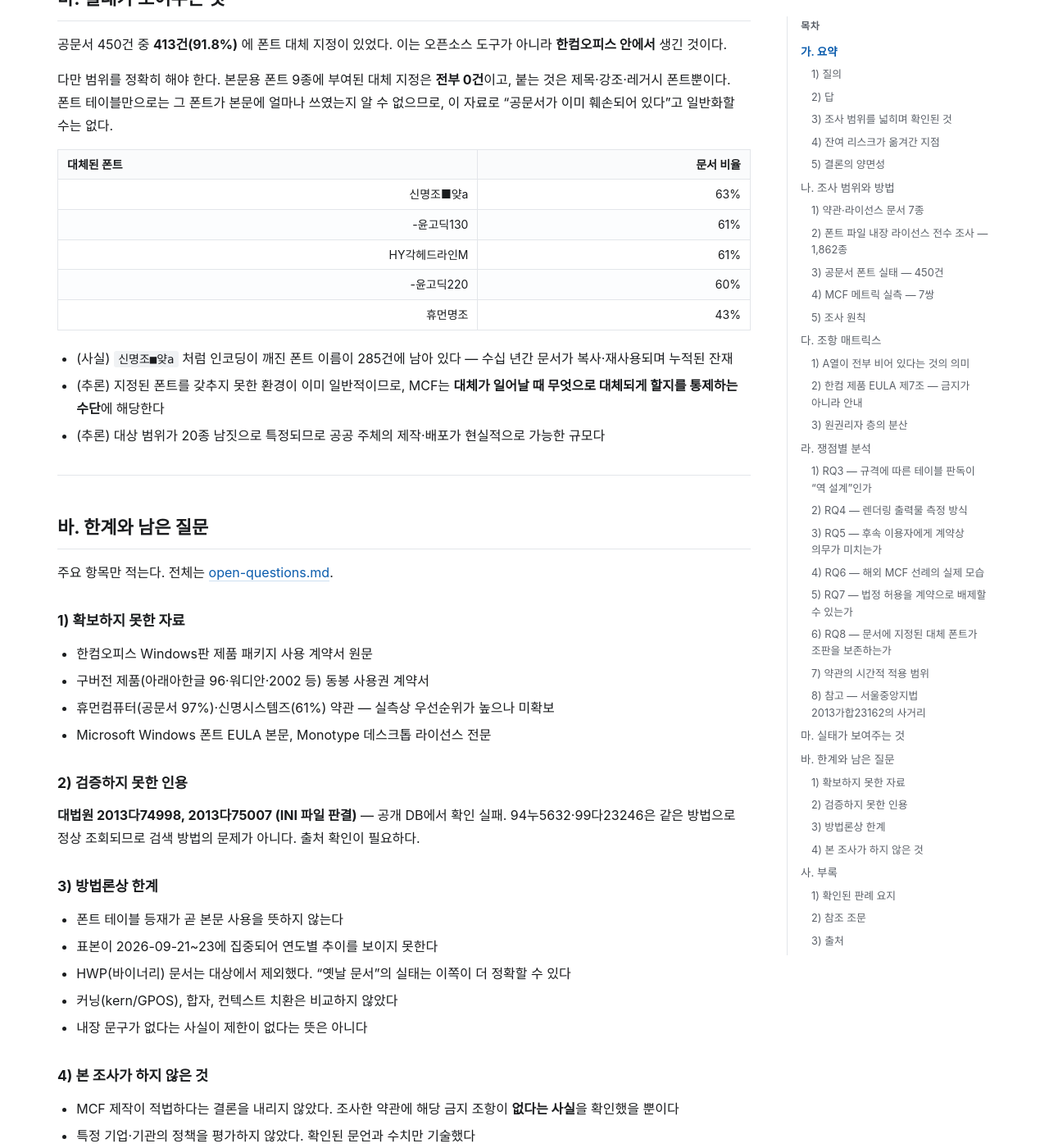
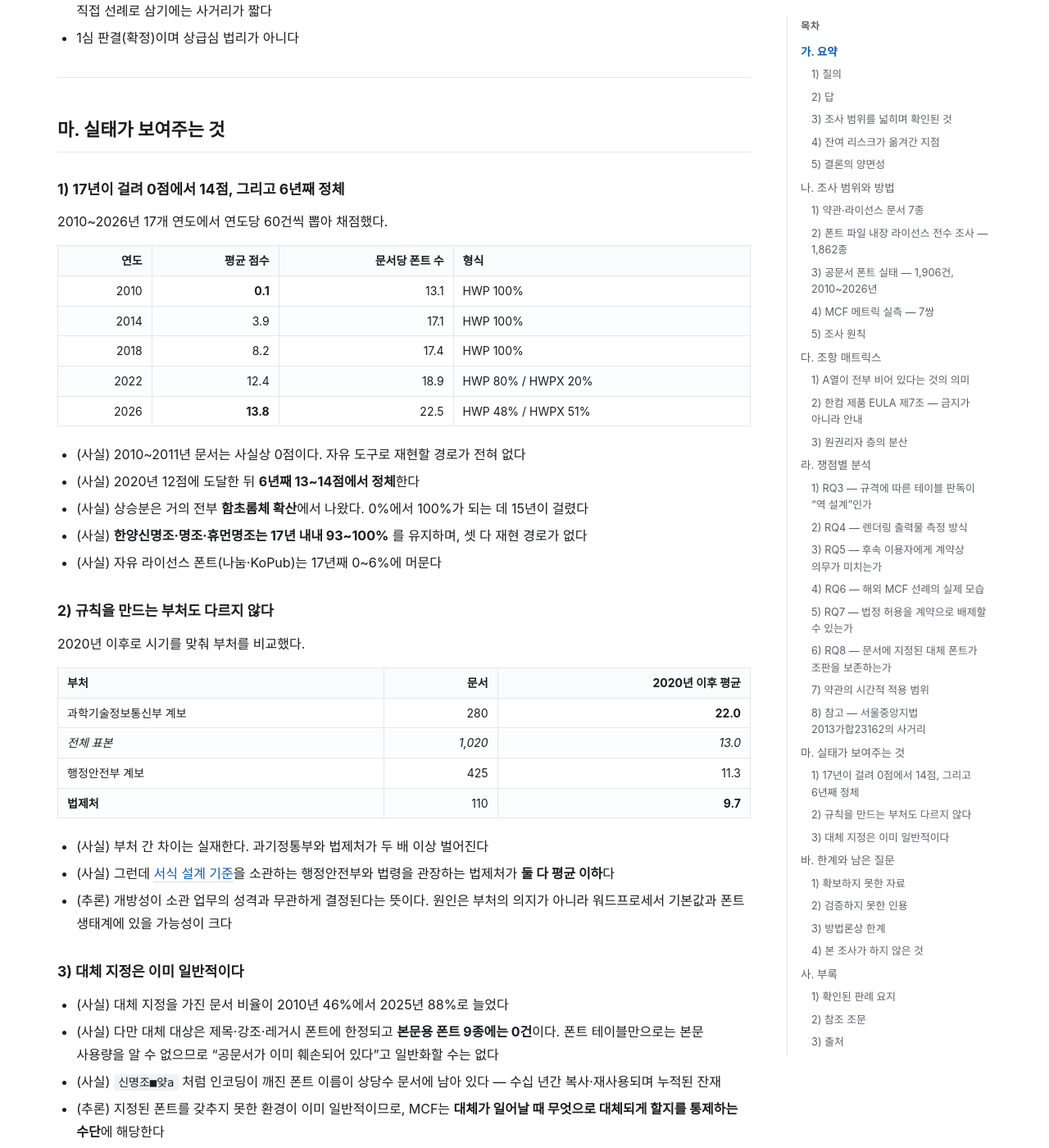
Before and after one commit to msjang/krigf26-font-eula-survey, a Jekyll site: the page built from report.md, in a window 1280 px wide and 1400 px high, scrolled down 8578 px. Shown: the whole window at 82% size. Built offline with Jekyll 4.4.1, drawn with Linux system fonts in a browser that asks for light colours; our own code applies the rules of GitHub Pages for plain Markdown files; some of the changed text lies outside the part shown.

Commit message:
correct(report): 공문서 표본 서술이 450건·HWPX 전용으로 남아 있던 것 정정
표본을 1,906건·2010~2026년·HWP 바이너리 포함으로 넓힌 뒤 findings 문서만
갱신하고 report 는 훑지 않아, 낡은 수치와 한계 서술이 남아 있었다.

- 조사 범위: '공문서 450건' -> '1,906건 (2010~2026년)'. HWP 5.0 판독을
  포함한다는 사실과 표본 구성(연도 층화 1,020 + 부처 집중 835 + 장르 51)을 적었다
- '마. 실태가 보여주는 것' 을 세 절로 다시 썼다
  1) 17년 추세 — 2010년 0.1점 -> 2026년 13.8점, 6년째 정체
  2) 부처 비교 — 규칙을 만드는 행안부·법제처가 둘 다 평균 이하
  3) 대체 지정 — 2010년 46% -> 2025년 88%
- 한계에서 'HWP(바이너리) 문서는 대상에서 제외했다' 를 철회했다.
  실제로는 2021년까지 표본이 전부 HWP 바이너리다
- '표본이 2026-09-21~23 에 집중' 도 철회하고 층화 표본의 실제 한계로 바꿨다

Co-Authored-By: Claude <noreply@anthropic.com>

```diff
--- a/report.md
+++ b/report.md
@@ -33,7 +33,7 @@
 |---|---|---|
 | 1 | 약관 7종 문언 | 메트릭 금지 0, 역설계 금지 1 |
 | 2 | 폰트 파일 1,862종 내장 라이선스 | 메트릭 금지 0, 역설계 금지 0 |
-| 3 | 공문서 450건 폰트 실태 | 413건(91.8%)에 대체 지정 존재 — 제목·장식 폰트에 한정, 본문 폰트는 0건 |
+| 3 | 공문서 1,906건 폰트 실태 (2010~2026년) | 개방성 2010년 0.1점 → 2026년 13.8점, 6년째 정체 |
 | 4 | MCF 선례 7쌍 메트릭 실측 | 윤곽선 일치 0, 문단 폭 차이 0.0 (6쌍) |
 | 5 | 한컴 고유 포맷(HFT) 387종 | 전부 1993~1999년 빌드, 74%가 한컴 자신의 저작물 |
 | 6 | 공문서 서식 글꼴 지정 법령 | 시행규칙 별표 4·5가 양식명을 정할 뿐 구현체를 정하지 않음 |
@@ -74,12 +74,17 @@
 - 별도로 오픈소스·MCF 폰트 27종
 - → [findings-licenses.md](findings-licenses.md)
 
-### 3) 공문서 폰트 실태 — 450건
+### 3) 공문서 폰트 실태 — 1,906건, 2010~2026년
 
-- 정책브리핑(korea.kr) 보도자료 첨부 HWPX
-- 방법: `Contents/header.xml` 의 `hh:fontfaces` 및 `hh:substFont` 판독
-- robots.txt 확인 후 수집. 정보공개포털·NTIS는 `Disallow: /` 이므로 제외
-- → [findings-gov-docs.md](findings-gov-docs.md)
+- 정책브리핑(korea.kr) 보도자료·보도참고자료·브리핑 속기자료 첨부
+- 표본: 연도 층화 1,020건(17개 연도 × 60건) + 부처 집중 835건 + 장르 51건. 63개 부처
+- 형식: **HWPX와 HWP 5.0 바이너리 모두 판독**. 2021년까지 공문서는 전부 HWP다
+  - HWPX는 `Contents/header.xml` 의 `hh:fontfaces` 및 `hh:substFont`
+  - HWP 5.0은 CFB 컨테이너 `DocInfo` 스트림의 `HWPTAG_FACE_NAME`(태그 19)
+- robots.txt 확인 후 수집. 정보공개포털·NTIS·정부24는 `Disallow: /` 이므로 제외.
+  PRISM은 robots는 허용하나 서버가 자동 접근을 거부해 중단
+- 별도로 국가연구개발혁신법 시행규칙 별지서식 7종을 같은 기준으로 채점
+- → [findings-trend.md](findings-trend.md) · [findings-gov-docs.md](findings-gov-docs.md)
 
 ### 4) MCF 메트릭 실측 — 7쌍
 
@@ -278,21 +283,46 @@ HWP/HWPX는 폰트마다 대체 폰트를 문서 안에 지정할 수 있다.
 
 ## 마. 실태가 보여주는 것
 
-공문서 450건 중 **413건(91.8%)** 에 폰트 대체 지정이 있었다. 이는 오픈소스 도구가 아니라 **한컴오피스 안에서** 생긴 것이다.
+### 1) 17년이 걸려 0점에서 14점, 그리고 6년째 정체
 
-다만 범위를 정확히 해야 한다. 본문용 폰트 9종에 부여된 대체 지정은 **전부 0건**이고, 붙는 것은 제목·강조·레거시 폰트뿐이다. 폰트 테이블만으로는 그 폰트가 본문에 얼마나 쓰였는지 알 수 없으므로, 이 자료로 "공문서가 이미 훼손되어 있다"고 일반화할 수는 없다.
+2010~2026년 17개 연도에서 연도당 60건씩 뽑아 채점했다.
 
-| 대체된 폰트 | 문서 비율 |
-|---|---:|
-| 신명조■얒a | 63% |
-| -윤고딕130 | 61% |
-| HY각헤드라인M | 61% |
-| -윤고딕220 | 60% |
-| 휴먼명조 | 43% |
+| 연도 | 평균 점수 | 문서당 폰트 수 | 형식 |
+|---:|---:|---:|---|
+| 2010 | **0.1** | 13.1 | HWP 100% |
+| 2014 | 3.9 | 17.1 | HWP 100% |
+| 2018 | 8.2 | 17.4 | HWP 100% |
+| 2022 | 12.4 | 18.9 | HWP 80% / HWPX 20% |
+| 2026 | **13.8** | 22.5 | HWP 48% / HWPX 51% |
 
-- (사실) `신명조■얒a` 처럼 인코딩이 깨진 폰트 이름이 285건에 남아 있다 — 수십 년간 문서가 복사·재사용되며 누적된 잔재
+- (사실) 2010~2011년 문서는 사실상 0점이다. 자유 도구로 재현할 경로가 전혀 없다
+- (사실) 2020년 12점에 도달한 뒤 **6년째 13~14점에서 정체**한다
+- (사실) 상승분은 거의 전부 **함초롬체 확산**에서 나왔다. 0%에서 100%가 되는 데 15년이 걸렸다
+- (사실) **한양신명조·명조·휴먼명조는 17년 내내 93~100%** 를 유지하며, 셋 다 재현 경로가 없다
+- (사실) 자유 라이선스 폰트(나눔·KoPub)는 17년째 0~6%에 머문다
+
+### 2) 규칙을 만드는 부처도 다르지 않다
+
+2020년 이후로 시기를 맞춰 부처를 비교했다.
+
+| 부처 | 문서 | 2020년 이후 평균 |
+|---|---:|---:|
+| 과학기술정보통신부 계보 | 280 | **22.0** |
+| *전체 표본* | *1,020* | *13.0* |
+| 행정안전부 계보 | 425 | 11.3 |
+| **법제처** | 110 | **9.7** |
+
+- (사실) 부처 간 차이는 실재한다. 과기정통부와 법제처가 두 배 이상 벌어진다
+- (사실) 그런데 [서식 설계 기준](findings-regulation.md)을 소관하는 행정안전부와 법령을 관장하는 법제처가 **둘 다 평균 이하**다
+- (추론) 개방성이 소관 업무의 성격과 무관하게 결정된다는 뜻이다. 원인은 부처의 의지가 아니라 워드프로세서 기본값과 폰트 생태계에 있을 가능성이 크다
+
+### 3) 대체 지정은 이미 일반적이다
+
+- (사실) 대체 지정을 가진 문서 비율이 2010년 46%에서 2025년 88%로 늘었다
+- (사실) 다만 대체 대상은 제목·강조·레거시 폰트에 한정되고 **본문용 폰트 9종에는 0건**이다. 폰트 테이블만으로는 본문 사용량을 알 수 없으므로 "공문서가 이미 훼손되어 있다"고 일반화할 수는 없다
+- (사실) `신명조■얒a` 처럼 인코딩이 깨진 폰트 이름이 상당수 문서에 남아 있다 — 수십 년간 복사·재사용되며 누적된 잔재
 - (추론) 지정된 폰트를 갖추지 못한 환경이 이미 일반적이므로, MCF는 **대체가 일어날 때 무엇으로 대체되게 할지를 통제하는 수단**에 해당한다
-- (추론) 대상 범위가 20종 남짓으로 특정되므로 공공 주체의 제작·배포가 현실적으로 가능한 규모다
+- (추론) 병목이 20종 남짓으로 특정되므로 공공 주체의 제작·배포가 현실적으로 가능한 규모다
 
 ---
 
@@ -314,8 +344,10 @@ HWP/HWPX는 폰트마다 대체 폰트를 문서 안에 지정할 수 있다.
 ### 3) 방법론상 한계
 
 - 폰트 테이블 등재가 곧 본문 사용을 뜻하지 않는다
-- 표본이 2026-09-21~23에 집중되어 연도별 추이를 보이지 못한다
-- HWP(바이너리) 문서는 대상에서 제외했다. "옛날 문서"의 실태는 이쪽이 더 정확할 수 있다
+- 연도 층화 표본은 각 연도에서 8개 주를 골랐고 주 내부에서는 목록 앞쪽부터 수집했으므로 무작위가 아니다
+- 연도 층화 표본에서는 부처명이 시기와 교란되어 있다. 부처 비교는 부처 코드로 따로 모은 표본으로만 했다
+- 브리핑 속기자료 9건, 보도참고자료 44건, 법정 별지서식 7건은 표본이 작다. 장르 차이의 방향은 보이나 크기는 확정하기 어렵다
+- 민원 서식·내부 기안문은 포함되지 않았다. 법령 별지서식의 연혁 수집은 법제처 공동활용 API 의 IP 등록이 필요해 하지 못했다
 - 커닝(kern/GPOS), 합자, 컨텍스트 치환은 비교하지 않았다
 - 내장 문구가 없다는 사실이 제한이 없다는 뜻은 아니다
 
```
